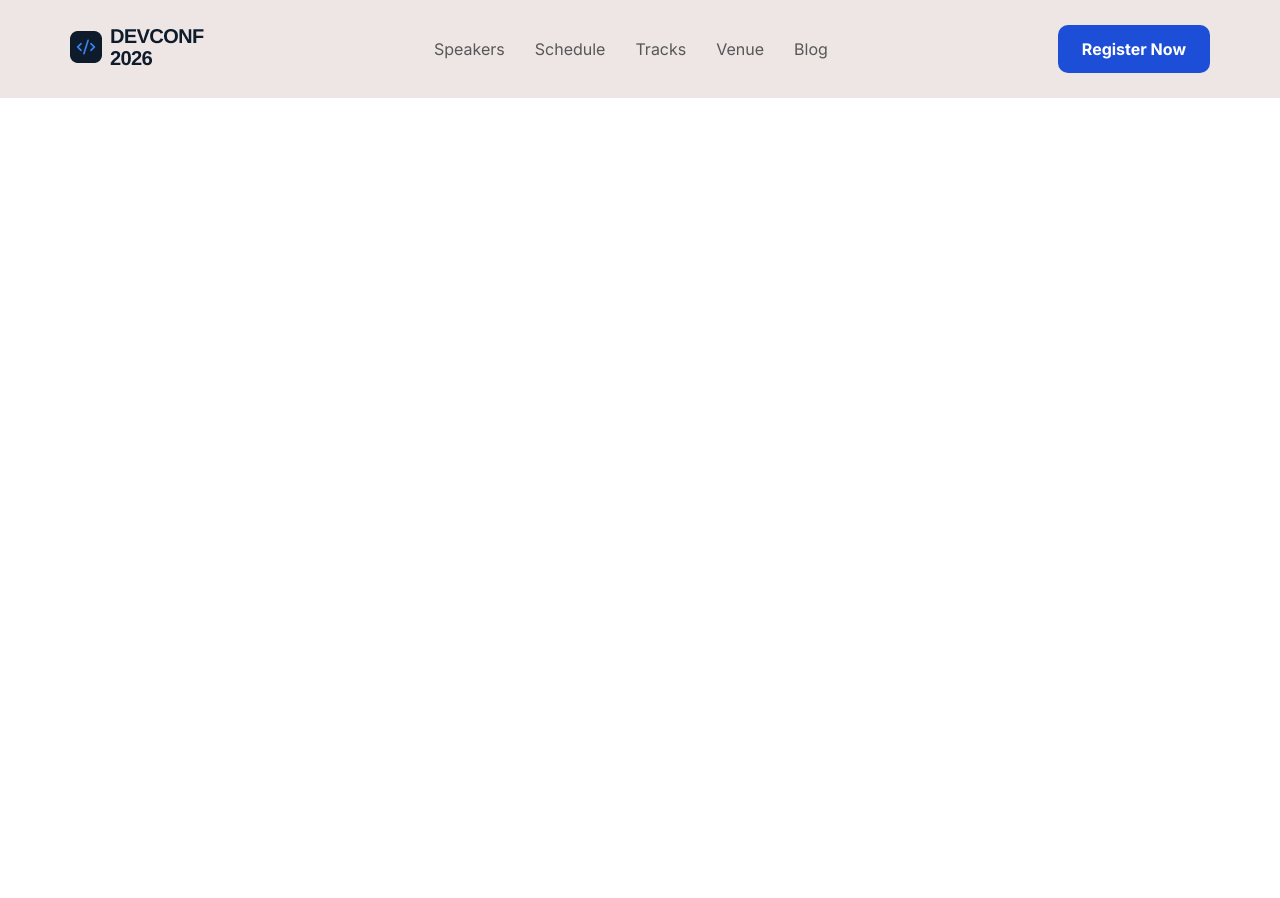
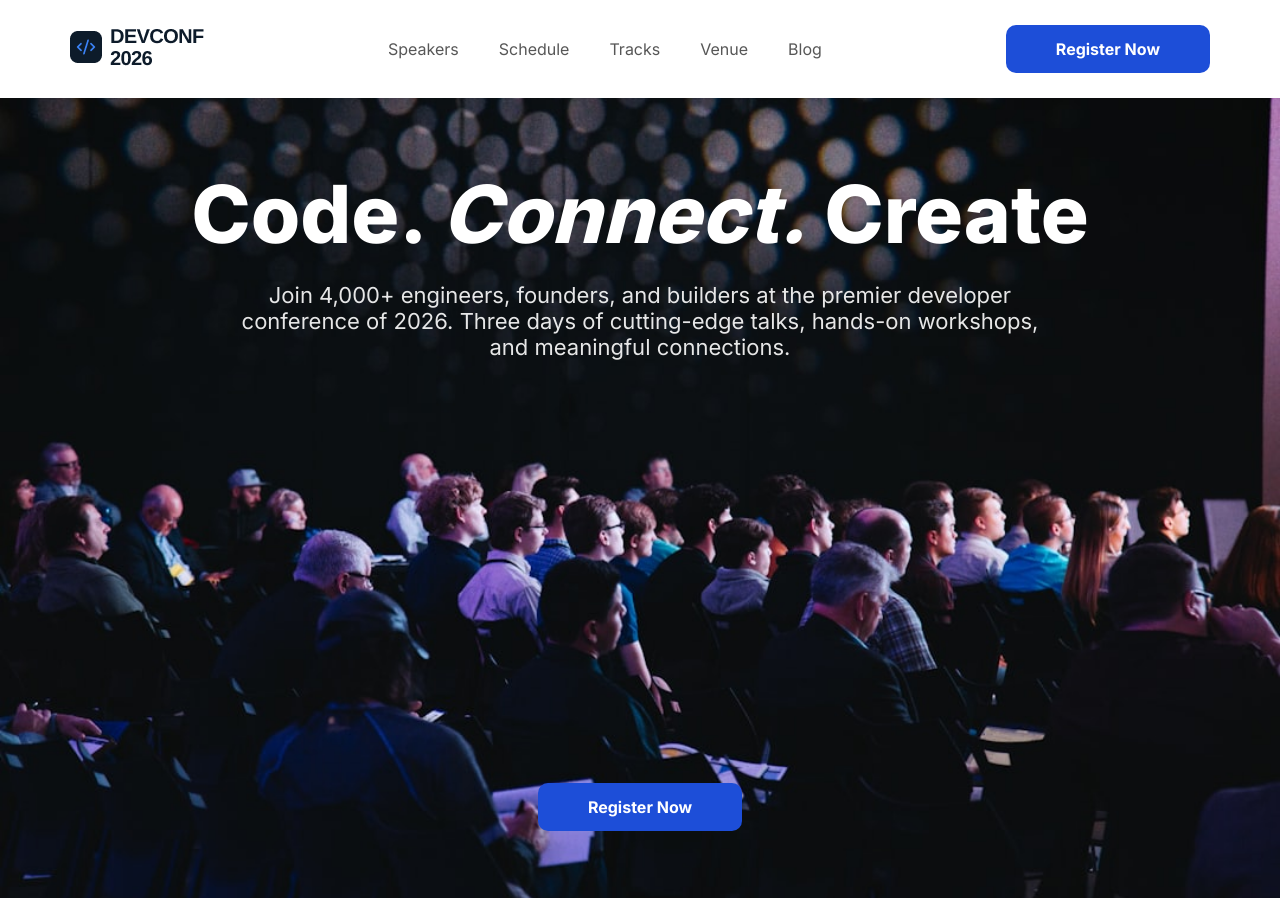
Before and after one commit to mdraju116/DevConf-A1, a plain HTML site: page index.html in a window 1280 px wide. Before the commit the page ends 800 px from the top, so only its background shows below. Drawn offline with Linux system fonts and the light colour scheme.

Commit message:
hero-section-complete

```diff
--- a/index.html
+++ b/index.html
@@ -18,6 +18,9 @@
 
 <body>
 
+    <header>
+
+        <!-- Navbar-->
         <nav>
             <div class="logo">
                 <img src="./assets/logo.png" alt="DevConf logo">
@@ -35,13 +38,30 @@
             </div>
 
 
-
             <div class="register">
                 <button class="common-btn">Register Now</button>
             </div>
         </nav>
 
 
+        <!-- hero Section -->
+        <section class="hero-parent">
+
+            <div class="hero-text">
+                <h1>Code. <em>Connect.</em> Create</h1>
+                <p> Join 4,000+ engineers, founders, and builders at the premier developer conference of 2026. Three
+                    days of cutting-edge talks, hands-on workshops, and meaningful connections.</p>
+                <button class="common-btn">Register Now</button>
+
+            </div>
+
+
+
+
+        </section>
+
+    </header>
+
 
 </body>
 
--- a/style.css
+++ b/style.css
@@ -1,53 +1,90 @@
-
-*{
+* {
     margin: 0;
     padding: 0;
     box-sizing: border-box;
-    font-family: "Inter", sans-serif;
+    font-family: "Inter";
 }
 
-
-
 /* nav bar design start */
-nav{
-    background-color: rgb(238, 229, 229);
+nav {
+    background-color: rgb(255, 255, 255);
     display: flex;
     justify-content: space-between;
     align-items: center;
     padding: 25px 70px;
     flex-wrap: wrap;
 }
-
-
-.menus ul{
+.menus ul {
     display: flex;
     justify-content: space-between;
-    gap: 30px;
+    gap: 40px;
     list-style: none;
 
 }
-
-.menus a{
+.menus a {
     text-decoration: none;
     color: #575757FF;
 }
-
-.menus a:hover{
-    background-color:white;
-    padding: 10px;
+.menus a:hover {
+    background-color: rgb(212, 210, 210);
+    padding: 7px;
 }
-
-.common-btn{
-
-    padding: 12px 24px;
+.common-btn {
+    padding: 12px 50px;
     border-radius: 10px;
     border: none;
-    background-color : #1D4ED8 ;
+    background-color: #1D4ED8;
     font-size: 16px;
     font-weight: 700;
     line-height: 1.5;
     color: rgb(255, 255, 255);
+
 }
-.common-btn:hover{
+.common-btn:hover {
     background: #143ca8;
 }
+
+/* navbar design end */
+
+/* hero section start */
+.hero-parent{
+    background-image: url("./assets/banner.jpg");
+    background-repeat: no-repeat;
+    background-position: center;
+    background-size: cover;
+
+    display: flex;
+    flex-direction: column;
+    justify-content: center;
+    align-items: center;
+
+    min-height: 100vh;
+    color: white;
+
+}
+
+.hero-text{
+    text-align: center;
+    /* max-width: 960px; */
+    margin: auto;
+    line-height: 1.2;
+
+}
+
+.hero-text h1{
+    font-weight: 800;
+    font-size: 80px;
+
+}
+
+.hero-text p{
+    color:  #ffffffE5;
+    max-width: 830px;
+    margin: 20px auto;
+    font-size: 22px;
+    margin-bottom: 47%;
+}
+
+/* .hero-text button{
+    margin-top: 15%;
+} */
```
Also changed, not shown: assets/icon.png (deleted). Lines whose indentation alone changed are shown as unchanged.
